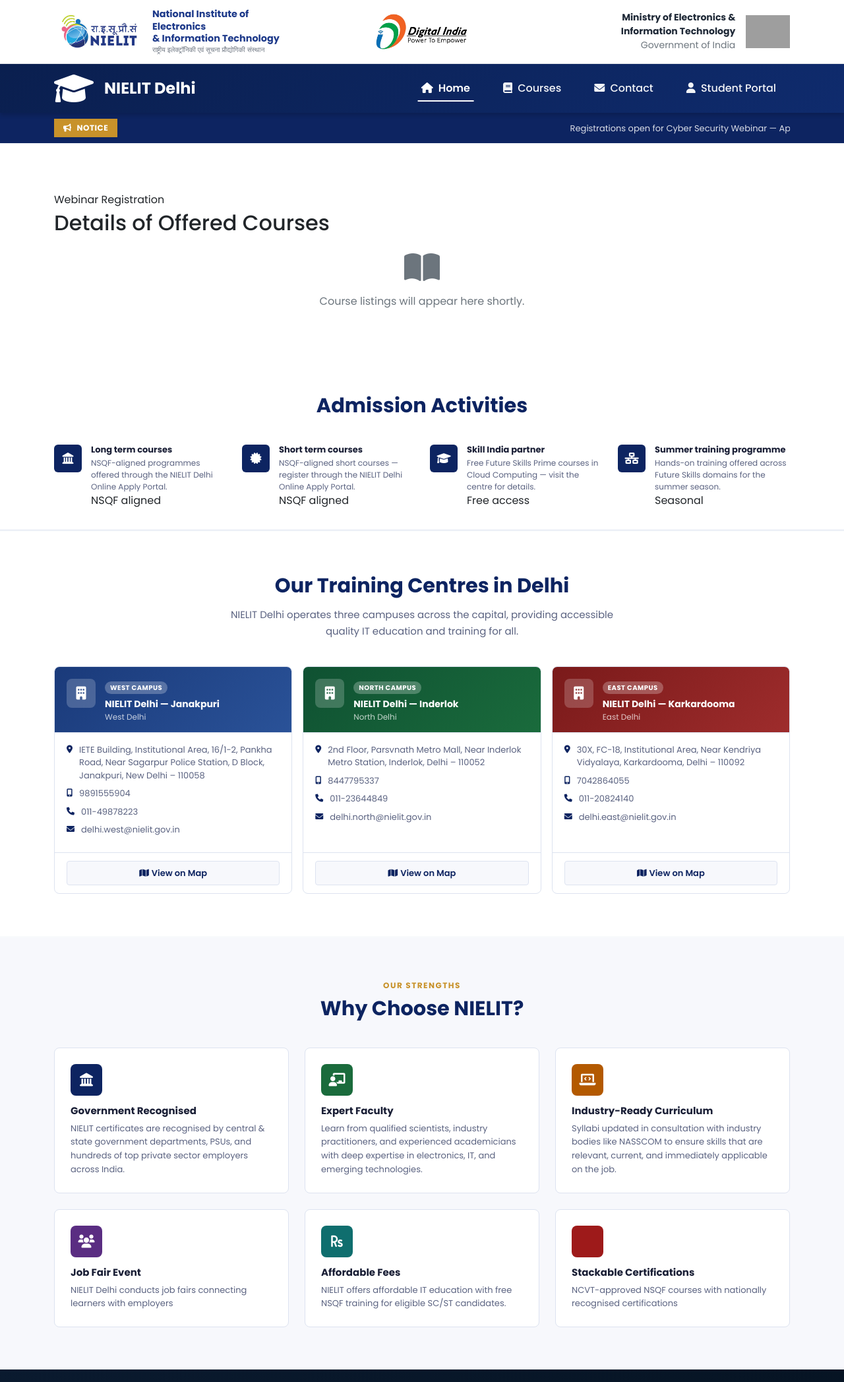
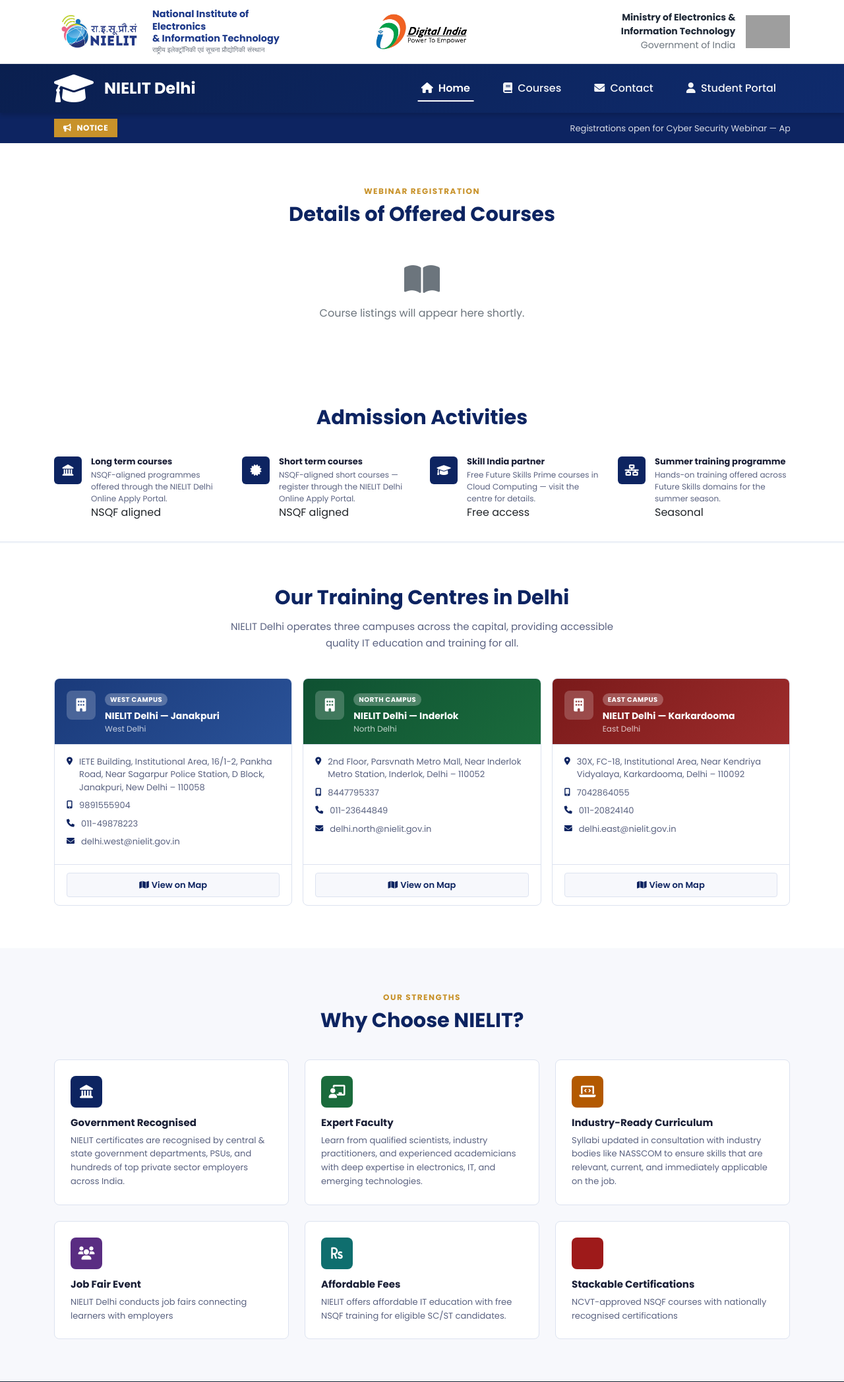
Before and after one commit to piyush1205nielit/webinarnielit, a Django app: page / in a window 1280 px wide. Shown: the top 2095 px of the page at 66% size. Run offline with Django 5.2, Linux system fonts and the light colour scheme; data that the repository does not hold is empty; some libraries are stand-ins or nearby versions; grey boxes are pictures that could not be loaded.

Commit message:
!3th may 10

```diff
--- a/public/templates/public/home.html
+++ b/public/templates/public/home.html
@@ -50,11 +50,11 @@
 <!-- ═══════════════════════════════════════════════
      FEATURED COURSES
 ════════════════════════════════════════════════ -->
-<section class="section-standard" style="margin-top: 2px;">
+<section class="section-standard" style="margin-top: 0">
   <div class="container">
-    <div style="margin-top: 2px;padding-top: 2px;">
-      <div style="margin-top: 2px;padding-top: 2px;">Webinar Registration</div>
-      <h2 style="margin-top: 2px;padding-top: 2px;"> Details of Offered Courses</h2>
+    <div class="section-header">
+      <div class="section-label">Webinar Registration</div>
+      <h2 class="section-title"> Details of Offered Courses</h2>
     </div>
     <div class="row g-3">
       {% for course in featured_courses %}
```
